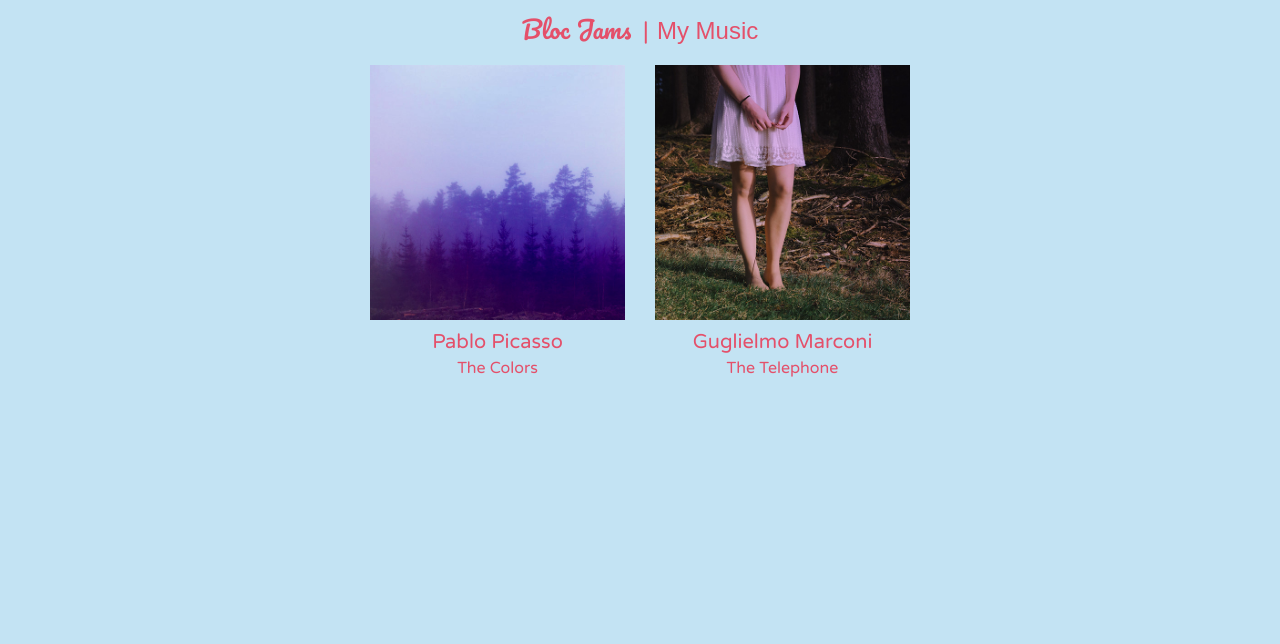
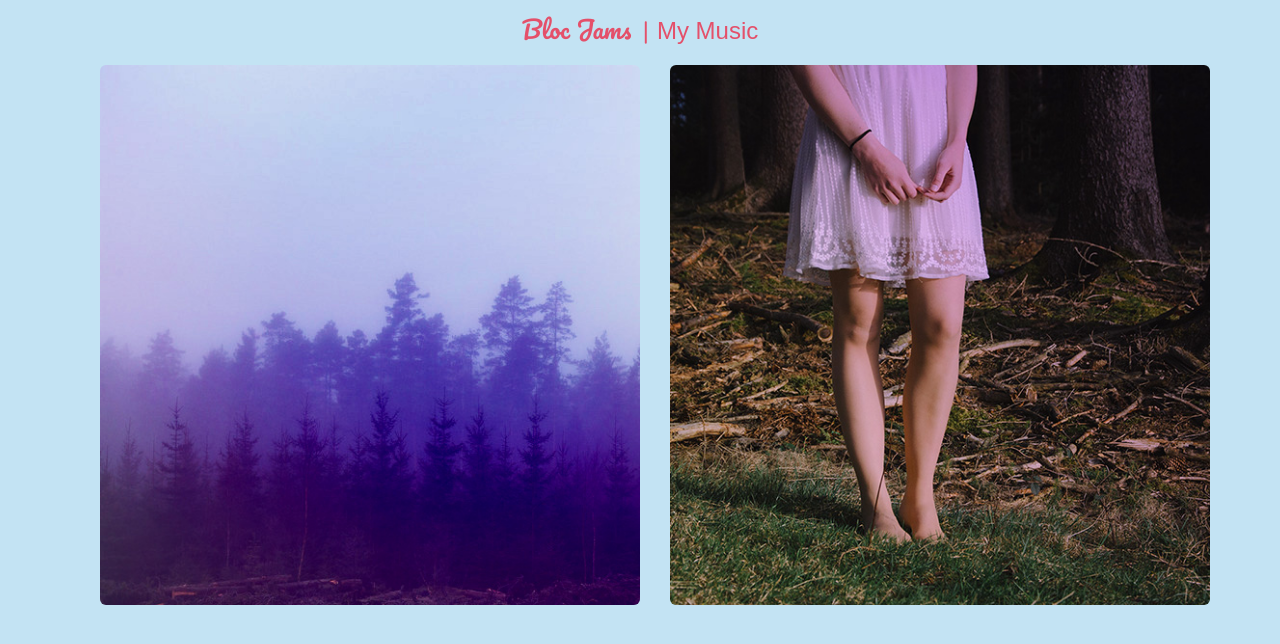
Before and after one commit to Aaron-Green1/bloc-jams-react, a React (Create React App) app: page /library in a window 1280 px wide. Shown: the top 644 px of the page. Built offline with nearby package versions, Linux system fonts and the light colour scheme; a web font is replaced by a local one.

Commit message:
finished styling library

```diff
--- a/src/App.js
+++ b/src/App.js
@@ -10,7 +10,7 @@ import './styles/app.css';
 class App extends Component {
   render() {
     return (
-    <Grid>
+    <Grid className="col-centered">
         <Row className="show-grid">
           <Col xs={12}>
             <nav>
--- a/src/components/Landing.js
+++ b/src/components/Landing.js
@@ -10,7 +10,7 @@ const Landing = () => (
 
         <Row>
           <Col xs={12} md={4} className="point one">
-            <span class="ion-music-note"></span>
+            <span className="ion-music-note"></span>
             <h3 className="point-title">Choose your music</h3>
             <div className="point-description one">
               <p>The world is full of music; why should you have to listen to music that someone else chose?</p>
@@ -18,7 +18,7 @@ const Landing = () => (
           </Col>
 
           <Col xs={12} md={4} className="point two">
-            <span class="ion-radio-waves"></span>
+            <span className="ion-radio-waves"></span>
             <h3 className="point-title">Unlimited, streaming, ad-free</h3>
             <div className="point-description two">
               <p>No arbitrary limits. No distractions.</p>
@@ -26,7 +26,7 @@ const Landing = () => (
           </Col>
 
           <Col xs={12} md={4} className="point three">
-            <span class="ion-iphone"></span>
+            <span className="ion-iphone"></span>
             <h3 className="point-title">Mobile enabled</h3>
             <div className="point-description three">
               <p>Listen to your music on the go. This streaming service is available on all mobile platforms.</p>
--- a/src/components/Library.js
+++ b/src/components/Library.js
@@ -12,14 +12,18 @@ class Library extends Component {
 
    render() {
     return (
-      <Row className="library show-grid container">
+      <Row className="library show-grid container col-centered">
         {
           this.state.albums.map( (album, index) =>
-            <Col xs={12} sm={4} md={3} key={index} className="library-album-section">
+            <Col xs={12} sm={6} md={6} key={index} className="library-album-section">
               <Link to={`/album/${album.slug}`} className="library-album-info">
-                <Image responsive src={album.albumCover} alt={album.title} />
-                <div className="library-album-artist">{album.artist}</div>
-                <div>{album.title}</div>
+                  <Image responsive rounded src={album.albumCover} alt={album.title} />
+                  <div className="overlay-container">
+                  <div className="overlay-text">
+                    <div className="library-album-artist">{album.artist}</div>
+                    <div>{album.title}</div>
+                  </div>
+                </div>
               </Link>
             </Col>
           )
--- a/src/styles/app.css
+++ b/src/styles/app.css
@@ -8,6 +8,11 @@ nav {
 
 .main-content {
   margin-top: 1rem;
+}
+
+.col-centered {
+  float: 0;
+  margin: 0 auto;
 }
 
 #link-bar {
--- a/src/styles/library.css
+++ b/src/styles/library.css
@@ -2,33 +2,38 @@
   padding-bottom: 25px;
 }
 
-.library-album-section {
-  padding-bottom: 1rem;
-}
-
-.library-album-info {
-  text-align: center;
-  font-size: 1rem;
-  color: rgb(228, 80, 106);
-}
-
-a:hover.library-album-info {
-  text-decoration: none;
-  color: rgb(46, 19, 46);
-}
-
-.img-responsive {
+.col-centered {
+  float: 0;
   margin: 0 auto;
 }
 
-.library-album-artist {
-  font-size: 1.25rem;
-  padding-top: .5rem;
+.overlay-container {
+  position: absolute;
+  top: 0;
+  bottom: 0;
+  right: 0;
+  left: 0;
+  height: 100%;
+  width: 100%;
+  opacity: 0;
+  transition: .5s ease;
+  background-color: rgb(114, 40, 53);
 }
 
-@media (min-width: 767px) {
-  .container {
-    display: flex;
-    justify-content: center;
-  }
+.overlay-container:hover {
+  opacity: 1;
+  margin-bottom: 50px;
 }
+
+.overlay-text {
+  color: #FFF;
+  font-size: 1.5rem;
+  font-weight: bold;
+  position: absolute;
+  top: 50%;
+  left: 50%;
+  text-align: center;
+  font-size: 1rem;
+  transform: translate(-50%, -50%);
+  -ms-transform: translate(-50%, -50%);
+}
```
